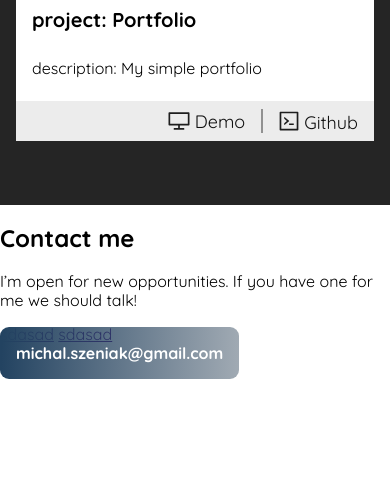
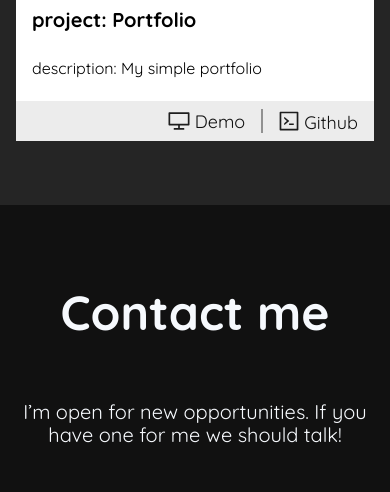
Before and after one commit to MichalSzeniak/MichalSzeniak.github.io, a website built with webpack: page src/pages/index.html in a window 390 px wide. Shown: the part 2486-2978 px from the top of the page. Before the commit the page ends 2878 px from the top, so only its background shows below. Built offline with nearby package versions, Linux system fonts and the light colour scheme.

Commit message:
feat: contact mobile styles

```diff
--- a/src/pages/index.html
+++ b/src/pages/index.html
@@ -137,12 +137,14 @@
                 <p class="contact__paragraph">I’m open for new opportunities. If you have one for me we should
                     talk!</p>
             </div>
-            <div class="constact__links">
+            <div class="contact__links">
                 <div>
-                    <a href="" title="github">sdasad</a>
-                    <a href="" title="facebook">sdasad</a>
+                    <a href="" title="github"><img class="contact__link" src="../assets/icons/githubIcon.svg"
+                            alt=""></a>
+                    <a href="" title="facebook"><img class="contact__link" src="../assets/icons/facebookIcon.svg"
+                            alt=""></a>
                 </div>
-                <a class="hero__contact" title="mail"
+                <a class="contact__mail" title="mail"
                     href="mailto:michal.szeniak@gmail.com">michal.szeniak@gmail.com</a>
             </div>
         </section>
--- a/src/scss/main.scss
+++ b/src/scss/main.scss
@@ -3,6 +3,7 @@
 @import './modules/hero.scss';
 @import './modules/skills.scss';
 @import './modules/projects.scss';
+@import './modules/contact.scss';
 @import url('https://fonts.googleapis.com/css2?family=Quicksand:wght@300;400;500;600;700&display=swap');
 
 
--- /dev/null
+++ b/src/scss/modules/contact.scss
@@ -0,0 +1,73 @@
+.contact {
+    background-color: $black;
+    color: #F6F9FD;
+    text-align: center;
+
+
+    &__box {
+        padding: 0 16px;
+    }
+
+    &__header {
+        margin: 0;
+        font-size: 48px;
+        padding: 80px 0 40px 0;
+        text-align: center;
+    }
+
+    &__paragraph {
+        font-size: 20px;
+        color: #F6F9FD;
+    }
+
+    &__links {
+        display: flex;
+        flex-direction: column;
+        justify-content: center;
+        align-items: center;
+        padding: 32px;
+    }
+
+    &__link {
+        transition: 0.3s transform ease-in-out;
+        &:hover {
+            transform: scale(1.1);
+        }
+    }
+
+}
+
+
+
+.contact__mail {
+    margin: 32px 0;
+    position: relative;
+    color: #fff;
+    text-decoration: none;
+    font-weight: bold;
+    padding: 16px;
+    background: linear-gradient(91.47deg, #234361 0.93%, rgba(19, 43, 66, 0.4) 100%);
+    border-radius: 9px;
+    transition: 0.3s background-color ease-in-out;
+    overflow: hidden;
+
+    &::before {
+        content: '';
+        position: absolute;
+        left: -30px;
+        top: -15px;
+        width: 15px;
+        height: 80px;
+        background-color: rgba(255, 255, 255, 0.438);
+        transform: rotate(15deg);
+        transition: 0.3s transform ease-in-out;
+    }
+
+    &:hover {
+        background-color: #234361;
+
+        &::before {
+            transform: translateX(300px) rotate(15deg) ;
+        }
+    }
+}
```
Also changed, not shown: src/assets/icons/facebookIcon.svg (added), src/assets/icons/githubIcon.svg (added).
